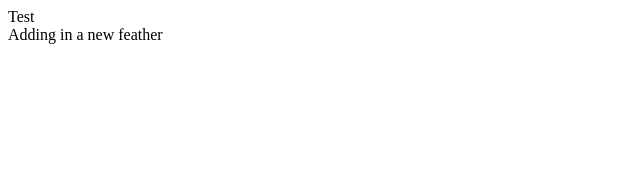
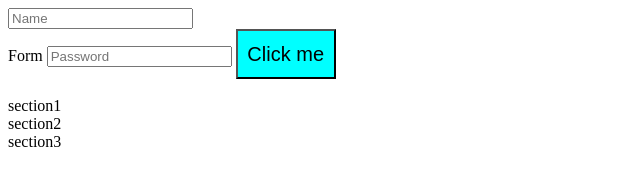
Before and after one commit to jaibeer72/CS50, a plain HTML site: page index.html in a window 1280 px wide. Shown: the whole page, without its empty margins (0-640 px from the left). Drawn offline with Linux system fonts and the light colour scheme.

Commit message:
Just Trials with CSS

```diff
--- a/index.html
+++ b/index.html
@@ -5,9 +5,40 @@
     <meta name="viewport" content="width=device-width, initial-scale=1.0">
     <meta http-equiv="X-UA-Compatible" content="ie=edge">
     <title>My WebPage</title>
+    <style>
+        h1,h2{
+            color: brown;
+        }
+        button{
+            width: 100px;
+            height: 50px;
+            font-size: 20px;
+            background-color: aqua;
+        }
+        button:hover{
+            background-color:blueviolet;
+        }
+
+    </style>
 </head>
 <body>
-    Test
-    <div>Adding in a new feather </div>
+    <div class="form">
+        <input name="name" type="text" placeholder="Name">
+        <div class="form-group">
+          <label for="form">Form</label>
+          <input type="password" class="form-control" name="form" id="form" placeholder="Password">
+          <button> Click me </button>
+        </div>
+        <br>
+        <div>
+            <a herf="section1" h1>section1</div>
+        </div>
+        <div>
+            <a herf="section2" h1>section2</div>
+        </div>
+        <div>
+            <a herf="section3" h1>section3</div>
+        </div>
+    </div>
 </body>
 </html>
```
Also changed, not shown: pages/1.html (added, +12 -0 lines).
